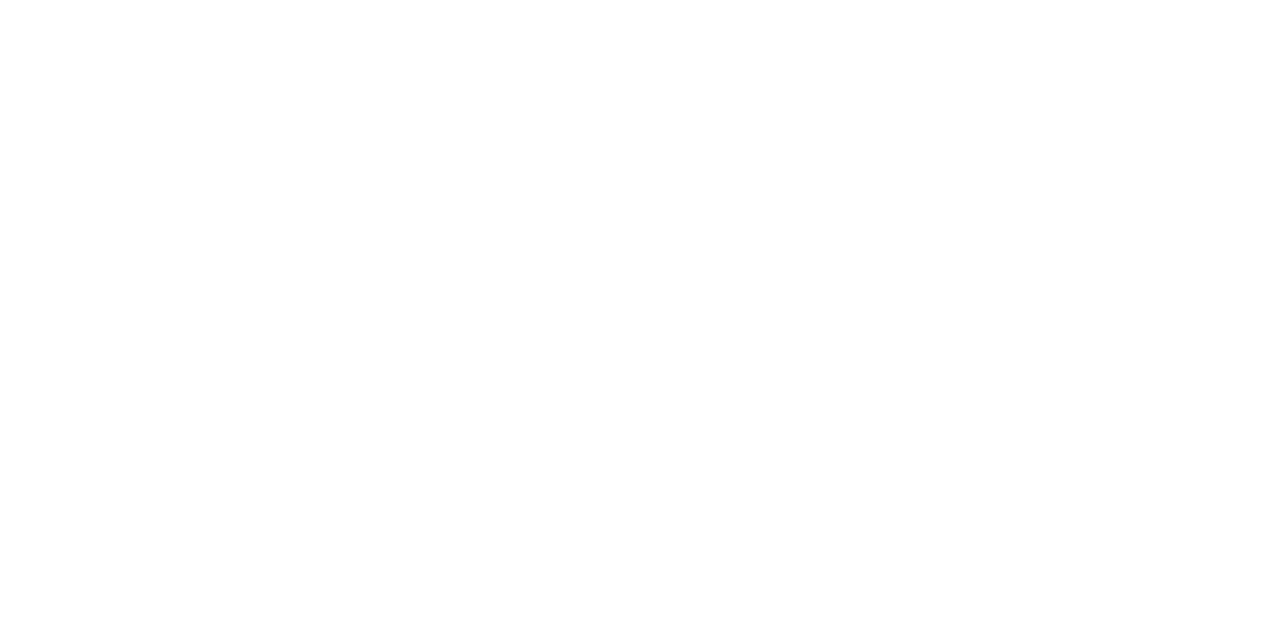
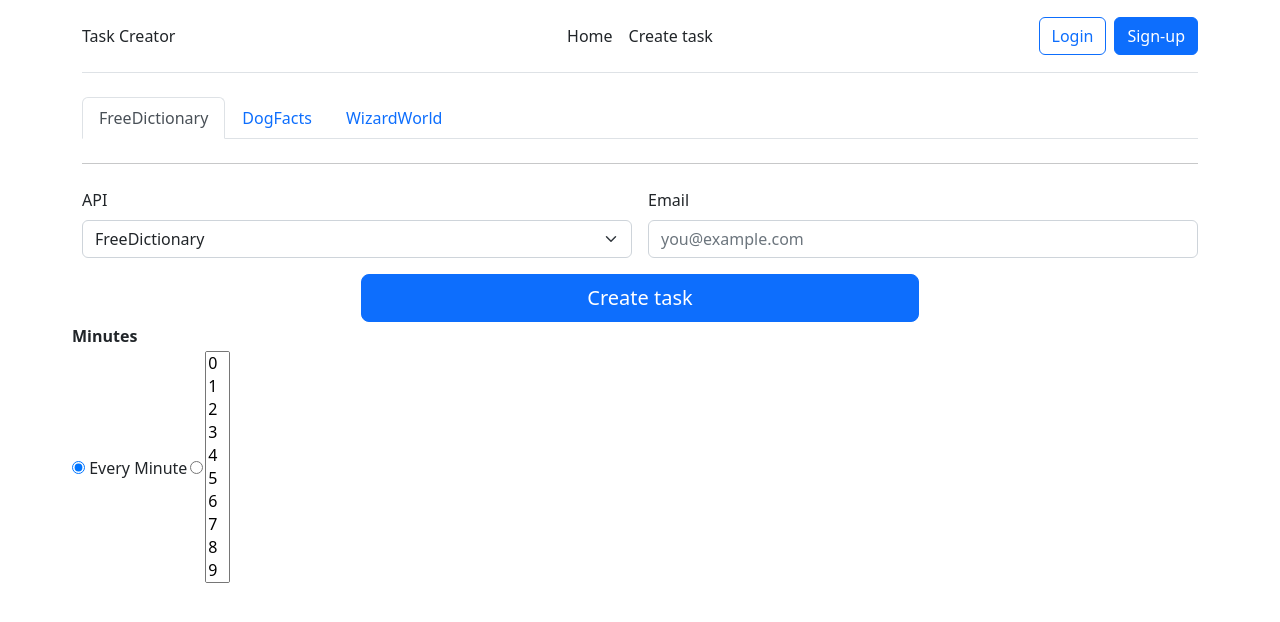
Before and after one commit to Lusplitaim/mailing-service, an Angular app in the folder src/task-manager-client/: page /task/create in a window 1280 px wide. Before the commit this address led to /. Shown: the top 622 px of the page. Built offline with nearby package versions, Linux system fonts and the light colour scheme.

Commit message:
add task creation component

```diff
--- a/src/task-manager-client/angular.json
+++ b/src/task-manager-client/angular.json
@@ -23,8 +23,8 @@
               "src/assets"
             ],
             "styles": [
-              "src/styles.css",
-              "./node_modules/bootstrap/dist/css/bootstrap.css"
+              "node_modules/bootstrap/dist/css/bootstrap.min.css",
+              "src/styles.css"
             ],
             "scripts": []
           },
--- a/src/task-manager-client/package.json
+++ b/src/task-manager-client/package.json
@@ -18,6 +18,8 @@
     "@angular/platform-browser": "^14.2.0",
     "@angular/platform-browser-dynamic": "^14.2.0",
     "@angular/router": "^14.2.0",
+    "@ng-bootstrap/ng-bootstrap": "^13.1.0",
+    "@popperjs/core": "^2.10.2",
     "bootstrap": "^5.2.2",
     "ngx-bootstrap": "^9.0.0",
     "rxjs": "~7.5.0",
@@ -28,6 +30,7 @@
     "@angular-devkit/build-angular": "^14.2.9",
     "@angular/cli": "~14.2.9",
     "@angular/compiler-cli": "^14.2.0",
+    "@angular/localize": "^14.2.0",
     "@types/jasmine": "~4.0.0",
     "jasmine-core": "~4.3.0",
     "karma": "~6.4.0",
--- a/src/task-manager-client/src/app/app-routing.module.ts
+++ b/src/task-manager-client/src/app/app-routing.module.ts
@@ -1,7 +1,10 @@
 import { NgModule } from '@angular/core';
 import { RouterModule, Routes } from '@angular/router';
+import { TaskCreationComponent } from './tasks/task-creation/task-creation.component';
 
-const routes: Routes = [];
+const routes: Routes = [
+  {path: 'task/create', component: TaskCreationComponent}
+];
 
 @NgModule({
   imports: [RouterModule.forRoot(routes)],
--- a/src/task-manager-client/src/app/app.component.html
+++ b/src/task-manager-client/src/app/app.component.html
@@ -0,0 +1,6 @@
+<app-nav></app-nav>
+<div class="container">
+    <main>
+        <router-outlet></router-outlet>
+    </main>
+</div>
--- /dev/null
+++ b/src/task-manager-client/src/app/tasks/task-creation/task-creation.component.html
@@ -0,0 +1,143 @@
+<ul ngbNav #nav="ngbNav" [(activeId)]="activeApiTab" class="nav-tabs">
+    <li [ngbNavItem]="services[0]">
+        <a ngbNavLink>{{services[0]}}</a>
+        <ng-template ngbNavContent>
+        </ng-template>
+    </li>
+    <li [ngbNavItem]="services[1]">
+        <a ngbNavLink>{{services[1]}}</a>
+        <ng-template ngbNavContent>
+        </ng-template>
+    </li>
+    <li [ngbNavItem]="services[2]">
+        <a ngbNavLink>{{services[2]}}</a>
+        <ng-template ngbNavContent>
+        </ng-template>
+    </li>
+</ul>
+
+<div [ngbNavOutlet]="nav" class="mt-2"></div>
+
+<hr class="my-4">
+
+<form action="">
+    <div class="row g-3">
+        <div class="col-sm-6">
+            <label for="api" class="form-label">API</label>
+            <select class="form-select" aria-label="Default select example" name="api" id="api">
+                <option *ngFor="let service of services" value={{service}}>{{service}}</option>
+            </select>
+        </div>
+        <div class="col-sm-6">
+            <label for="email" class="form-label">Email</label>
+            <input type="email" class="form-control" id="email" placeholder="you@example.com">
+            <div class="invalid-feedback">
+                Please enter a valid email address.
+            </div>
+        </div>
+        <div class="text-center">
+            <button class="btn btn-primary btn-lg col-md-6" type="submit">Create task</button>
+        </div>
+    </div>
+
+    <div class="row">
+        <table>
+            <tr>
+                <td>
+                    <table class="generatorBlock">
+                        <tbody>
+                            <tr>
+                                <th colspan="2">Minutes</th>
+                            </tr>
+                            <tr>
+                                <td>
+                                    <label class="radio" for="everyMinute"><input id="everyMinute" type="radio"
+                                            checked="checked" value="*" name="minutes">
+                                        Every Minute</label>
+                                </td>
+
+                                <td>
+                                    <table class="multipleEntries">
+                                        <tbody>
+                                            <tr>
+                                                <td>
+                                                    <input type="radio" value="select" name="minutes">
+                                                </td>
+                                                <td>
+                                                    <select multiple="" size="10" name="selectMinutes[]">
+                                                        <option value="0">0</option>
+                                                        <option value="1">1</option>
+                                                        <option value="2">2</option>
+                                                        <option value="3">3</option>
+                                                        <option value="4">4</option>
+                                                        <option value="5">5</option>
+                                                        <option value="6">6</option>
+                                                        <option value="7">7</option>
+                                                        <option value="8">8</option>
+                                                        <option value="9">9</option>
+                                                        <option value="10">10</option>
+                                                        <option value="11">11</option>
+                                                        <option value="12">12</option>
+                                                        <option value="13">13</option>
+                                                        <option value="14">14</option>
+                                                        <option value="15">15</option>
+                                                        <option value="16">16</option>
+                                                        <option value="17">17</option>
+                                                        <option value="18">18</option>
+                                                        <option value="19">19</option>
+                                                        <option value="20">20</option>
+                                                        <option value="21">21</option>
+                                                        <option value="22">22</option>
+                                                        <option value="23">23</option>
+                                                        <option value="24">24</option>
+                                                        <option value="25">25</option>
+                                                        <option value="26">26</option>
+                                                        <option value="27">27</option>
+                                                        <option value="28">28</option>
+                                                        <option value="29">29</option>
+                                                        <option value="30">30</option>
+                                                        <option value="31">31</option>
+                                                        <option value="32">32</option>
+                                                        <option value="33">33</option>
+                                                        <option value="34">34</option>
+                                                        <option value="35">35</option>
+                                                        <option value="36">36</option>
+                                                        <option value="37">37</option>
+                                                        <option value="38">38</option>
+                                                        <option value="39">39</option>
+                                                        <option value="40">40</option>
+                                                        <option value="41">41</option>
+                                                        <option value="42">42</option>
+                                                        <option value="43">43</option>
+                                                        <option value="44">44</option>
+                                                        <option value="45">45</option>
+                                                        <option value="46">46</option>
+                                                        <option value="47">47</option>
+                                                        <option value="48">48</option>
+                                                        <option value="49">49</option>
+                                                        <option value="50">50</option>
+                                                        <option value="51">51</option>
+                                                        <option value="52">52</option>
+                                                        <option value="53">53</option>
+                                                        <option value="54">54</option>
+                                                        <option value="55">55</option>
+                                                        <option value="56">56</option>
+                                                        <option value="57">57</option>
+                                                        <option value="58">58</option>
+                                                        <option value="59">59</option>
+                                                    </select>
+                                                </td>
+                                            </tr>
+                                        </tbody>
+                                    </table>
+                                </td>
+                            </tr>
+                        </tbody>
+                    </table>
+                </td>
+            </tr>
+        </table>
+    </div>
+
+
+</form>
--- /dev/null
+++ b/src/task-manager-client/src/app/tasks/task-creation/task-creation.component.ts
@@ -0,0 +1,19 @@
+import { Component, OnInit } from '@angular/core';
+
+@Component({
+  selector: 'app-task-creation',
+  templateUrl: './task-creation.component.html',
+  styleUrls: ['./task-creation.component.css']
+})
+export class TaskCreationComponent implements OnInit {
+
+  services = ['FreeDictionary', 'DogFacts', 'WizardWorld'];
+
+  activeApiTab: string = this.services[0];
+
+  constructor() { }
+
+  ngOnInit(): void {
+  }
+
+}
--- a/src/task-manager-client/src/polyfills.ts
+++ b/src/task-manager-client/src/polyfills.ts
@@ -1,3 +1,7 @@
+/***************************************************************************************************
+ * Load `$localize` onto the global scope - used if i18n tags appear in Angular templates.
+ */
+import '@angular/localize/init';
 /**
  * This file includes polyfills needed by Angular and is loaded before the app.
  * You can add your own extra polyfills to this file.
```
Also changed, not shown: src/task-manager-client/src/app/app.module.ts (+8 -2 lines), src/task-manager-client/src/app/tasks/task-creation/task-creation.component.css (added), 2 other files (tests, documents, lock files or other folders).
